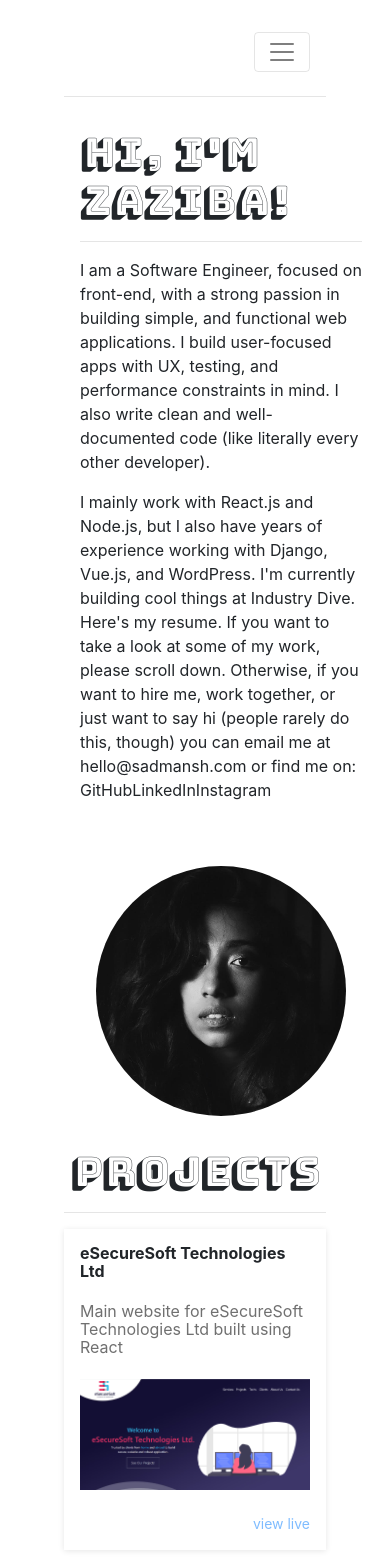
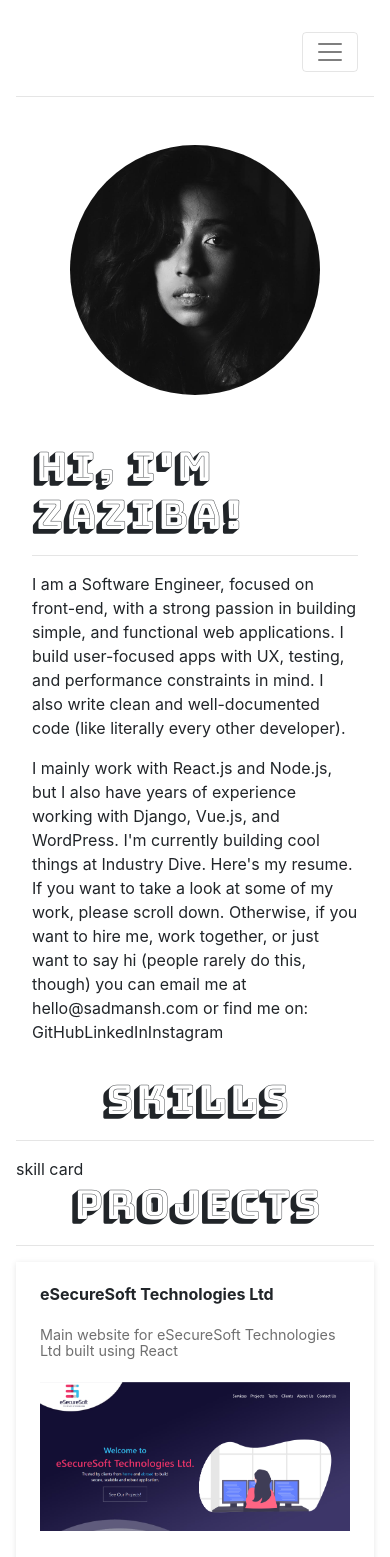
Before and after one commit to ZazibaAhmed/Portfolio, a React (Create React App) app: page / in a window 390 px wide. Shown: the top 1557 px of the page. Built offline with nearby package versions, Linux system fonts and the light colour scheme.

Commit message:
Skills folder structure & mobile responsiveness

```diff
--- a/src/App.css
+++ /dev/null
@@ -1,3 +0,0 @@
-.App {
-  padding: 0 4rem;
-}
--- a/src/App.js
+++ b/src/App.js
@@ -1,9 +1,10 @@
-import "./App.css";
+import "./App.scss";
 import "bootstrap/dist/css/bootstrap.min.css";
 
 // Components
 import NavBar from "./sections/NavBar/NavBar";
 import Banner from "./sections/Banner/Banner";
+import Skills from "./sections/Skills/Skills";
 import Projects from "./sections/Projects/Projects";
 import Footer from "./sections/Footer/Footer";
 
@@ -12,6 +13,7 @@ function App() {
     <div className="App">
       <NavBar />
       <Banner />
+      <Skills />
       <Projects />
       <Footer />
     </div>
--- /dev/null
+++ b/src/App.scss
@@ -0,0 +1,9 @@
+.App {
+  padding: 0 4rem;
+}
+
+@media (max-width: 500px) {
+  .App {
+    padding: 0 1rem;
+  }
+}
--- a/src/sections/Banner/Banner.scss
+++ b/src/sections/Banner/Banner.scss
@@ -20,8 +20,11 @@
   }
 }
 
-@media (max-width: 768px) {
+@media (max-width: 992px) {
   .banner-container {
     grid-template-columns: 1fr;
+    .photo {
+      grid-row: 1 / span 2;
+    }
   }
 }
--- a/src/sections/Projects/Projects.js
+++ b/src/sections/Projects/Projects.js
@@ -1,8 +1,8 @@
 import React from "react";
 import "./Projects.scss";
 
-import eSececure from "../../assets/images/eSecure.png";
-import proshop from "../../assets/images/proshop.png";
+import eSececure from "../../assets/projects/eSecure.png";
+import proshop from "../../assets/projects/proshop.png";
 
 import { ProjectCard } from "./components/ProjectCard";
 
--- a/src/sections/Projects/components/ProjectCard.scss
+++ b/src/sections/Projects/components/ProjectCard.scss
@@ -10,7 +10,7 @@
     box-shadow: rgba(0, 0, 0, 0.2) 0px 1px 6px 0px;
   }
   .project-card {
-    padding: 1rem;
+    padding: 1.5rem;
     background: rgb(255, 255, 255);
     height: 100%;
   }
@@ -24,6 +24,7 @@
       line-height: 1.1;
     }
     p {
+      font-size: 0.9rem;
       color: rgb(112, 112, 112);
       margin: 0px 0px 1.45rem;
       padding: 0px;
--- /dev/null
+++ b/src/sections/Skills/Skills.js
@@ -0,0 +1,28 @@
+import React from "react";
+import "./Skills.scss";
+
+import SkillCard from "./components/SkillCard";
+
+const skills = [
+  {
+    name: "eSecureSoft Technologies Ltd",
+    description:
+      "Main website for eSecureSoft Technologies Ltd built using React",
+    img: "",
+    live: "http://esecuresoftbd.com/",
+  },
+];
+
+const Skills = () => {
+  return (
+    <div className="skills-container">
+      <h1 className="title">Skills</h1>
+      <hr />
+      <div className="grid-container">
+        <SkillCard />
+      </div>
+    </div>
+  );
+};
+
+export default Skills;
--- /dev/null
+++ b/src/sections/Skills/Skills.scss
@@ -0,0 +1,14 @@
+.skills-container {
+  .grid-container {
+    display: grid;
+    -webkit-box-align: center;
+    align-items: center;
+    grid-template-columns: repeat(3, 1fr);
+    grid-template-rows: 8fr;
+    gap: 1.2rem;
+  }
+  .title {
+    font-family: stylishFont;
+    text-align: center;
+  }
+}
--- /dev/null
+++ b/src/sections/Skills/components/SkillCard.js
@@ -0,0 +1,7 @@
+import React from "react";
+
+const SkillCard = () => {
+  return <div>skill card</div>;
+};
+
+export default SkillCard;
```
Also changed, not shown: src/assets/projects/eSecure.png (renamed from src/assets/images/eSecure.png), src/assets/projects/proshop.png (renamed from src/assets/images/proshop.png), src/sections/Skills/components/SkillCard.scss (added).
